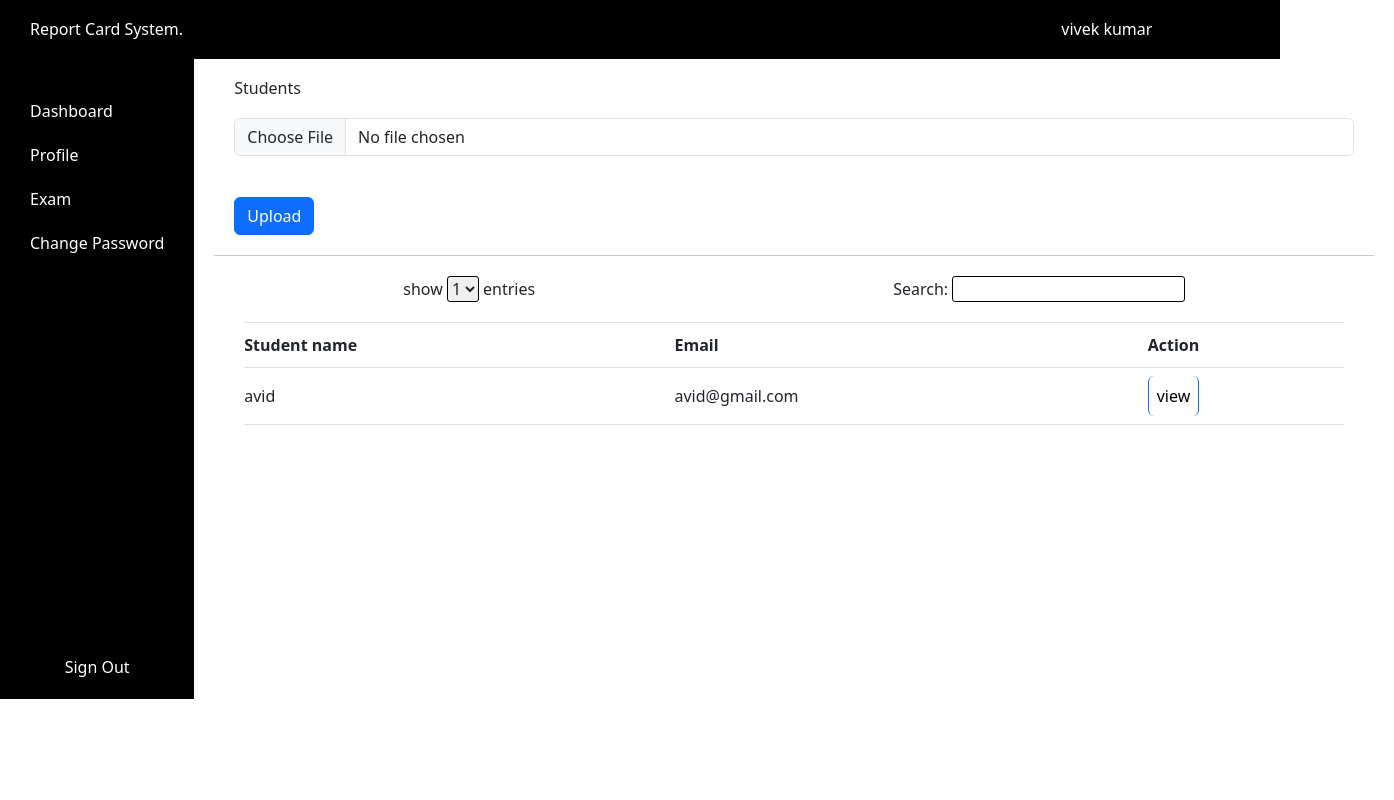
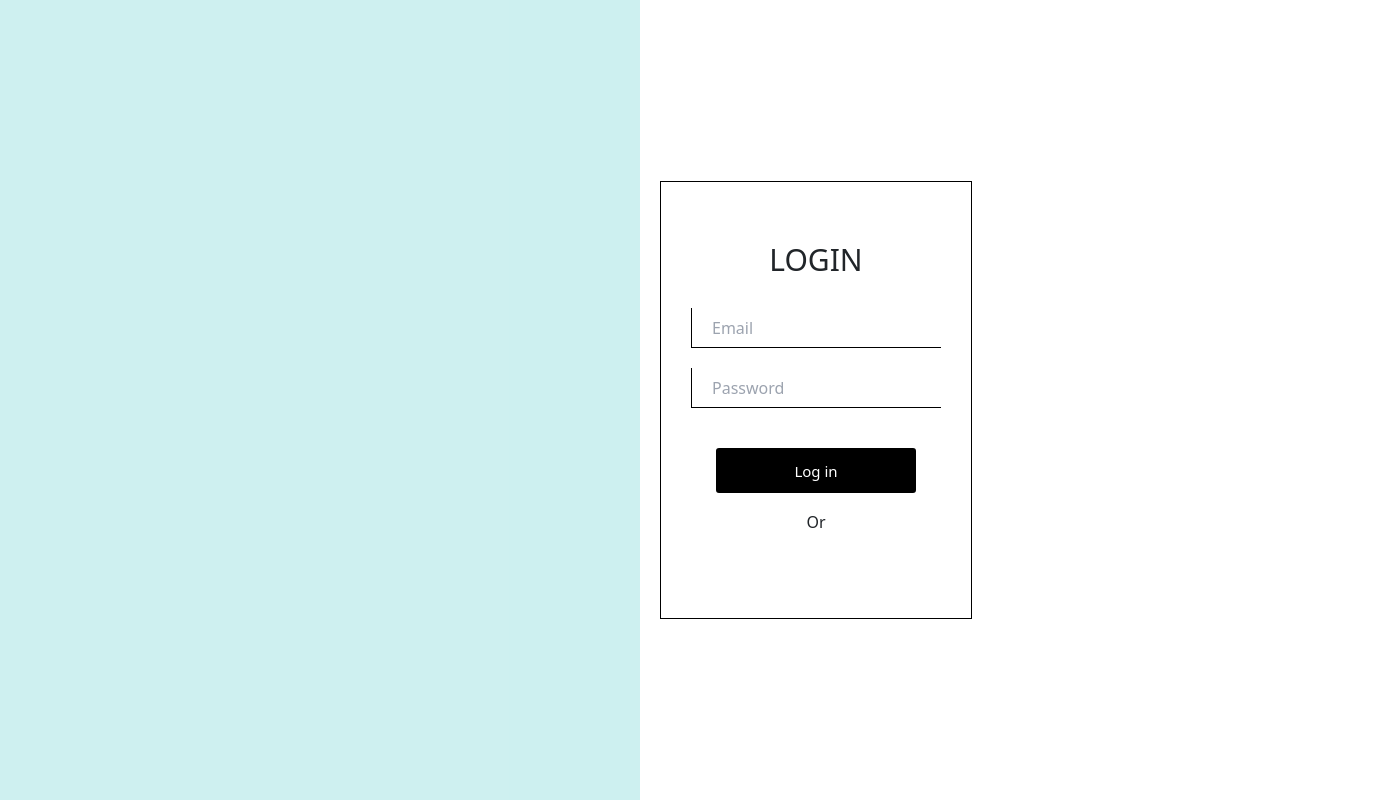
Before and after one commit to theprashantsherkar/ReportPortal, a React (Vite) app in the folder frontend/: page / in a window 1280 px wide. Shown: the whole page, 1394 px wide, since content can reach past the window. Built offline with nearby package versions, Linux system fonts and the light colour scheme; no server answers.

Commit message:
upday=ting frontend

```diff
--- a/frontend/pages/Login.jsx
+++ b/frontend/pages/Login.jsx
@@ -1,30 +1,32 @@
-import React from 'react'
-import { Link } from 'react-router-dom'
+import React, { useState } from 'react'
+import { Link } from 'react-router-dom';
 import '../styles/login.css'
 import toast from 'react-hot-toast';
 import { backend_URL } from '../src/App';
 
 function Login() {
-
+    const [email, setEmail] = useState("")
+    const [password, setPassword] = useState("")
     const submitHandler = (e) => {
         e.preventdefault();
-        try {
-            const { data } = axios.get(`${backend_URL}/login`).then().catch()
-            toast.success(data.message);
+        // try {
+        //     const { data } = axios.get(`${backend_URL}/login`).then().catch()
+        //     toast.success(data.message);
 
-        } catch (error) {
-            console.log(error);
-        }
+        // } catch (error) {
+        //     console.log(error);
+        // }
 
 
     }
     return (
         <>
             <div className="login">
-                <section>
+                <div className="empty"></div>
+                <div className='content'>
                     <form onSubmit={submitHandler}>
 
-
+                        <h1>LOGIN</h1>
                         <input
                             type="email"
                             value={email}
@@ -46,10 +48,10 @@ function Login() {
                             Or
                         </h4>
                         <div className="link">
-                            <Link className='signup' to={'/register'}>Sign Up</Link>
+                            {/* <Link className='signup' to={""}>Sign Up</Link> */}
                         </div>
                     </form>
-                </section>
+                </div>
             </div>
 
         </>
--- a/frontend/src/main.jsx
+++ b/frontend/src/main.jsx
@@ -2,10 +2,11 @@ import React from 'react'
 import ReactDOM from 'react-dom/client'
 import App from './App.jsx'
 import '../styles/index.css'
+import Login from '../pages/Login.jsx'
 
 
 ReactDOM.createRoot(document.getElementById('root')).render(
   <React.StrictMode>
-    <App />
+    <Login/>
   </React.StrictMode>,
 )
--- a/frontend/styles/login.css
+++ b/frontend/styles/login.css
@@ -1,17 +1,44 @@
-section {
+.login {
     display: flex;
     align-items: center;
     justify-content: center;
-    margin: 30px 0;
+    width: 100%;
+    height: 100vh;
 
 }
 
+.empty{
+    background-color: rgba(192, 236, 236, 0.783);
+    width: 50%;
+    height: 100%;
+}
+
+.content{
+    /* background-color: rgba(187, 252, 230, 0.652); */
+    display: flex;
+    align-items: center;
+    justify-content: flex-start;
+    width: 50%;
+    height: 100%;
+}
+
+form h1{
+    margin-bottom: 30px;
+    text-align: center;
+    font-weight: 400;
+    font-size: 30px;
+}
+
 form {
+    border: 1px solid black;
+    padding: 60px 30px;
     margin: 20px;
 }
 
 form input {
     margin-bottom: 20px;
+    border-left: 1px solid black;
+    border-bottom: 1px solid black;
 }
 
 form button {
```
Also changed, not shown: 2 other files (tests, documents, lock files or other folders).
